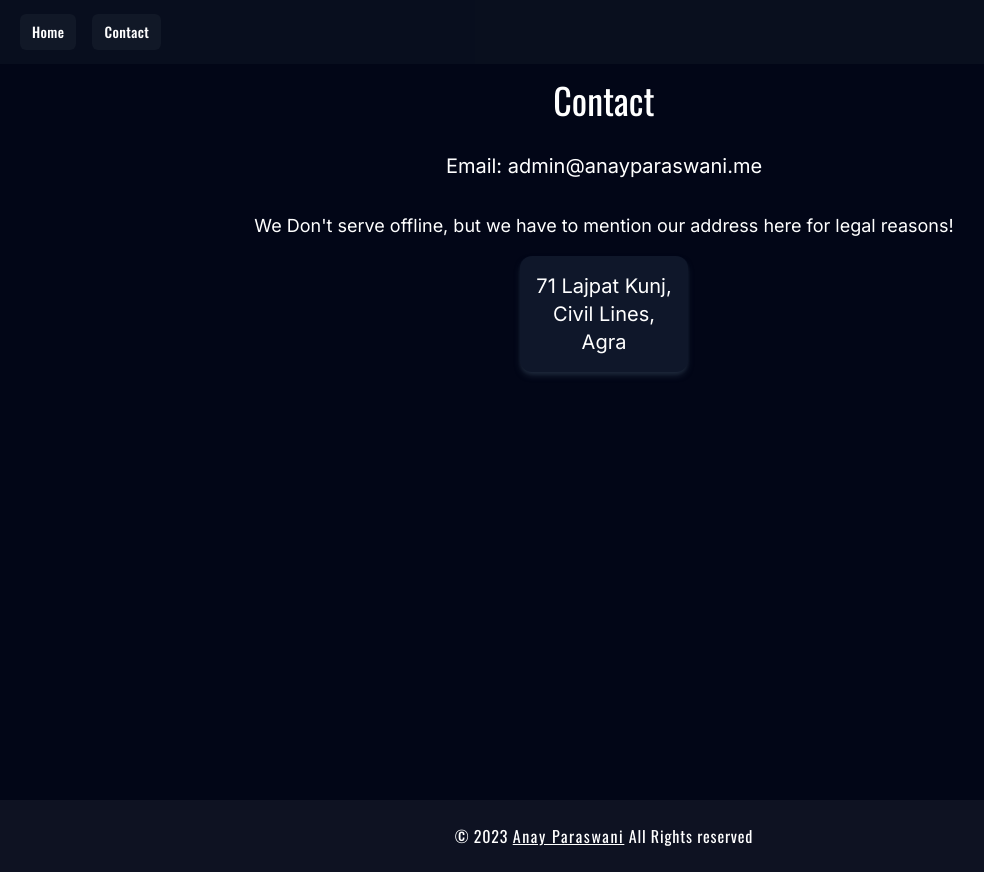
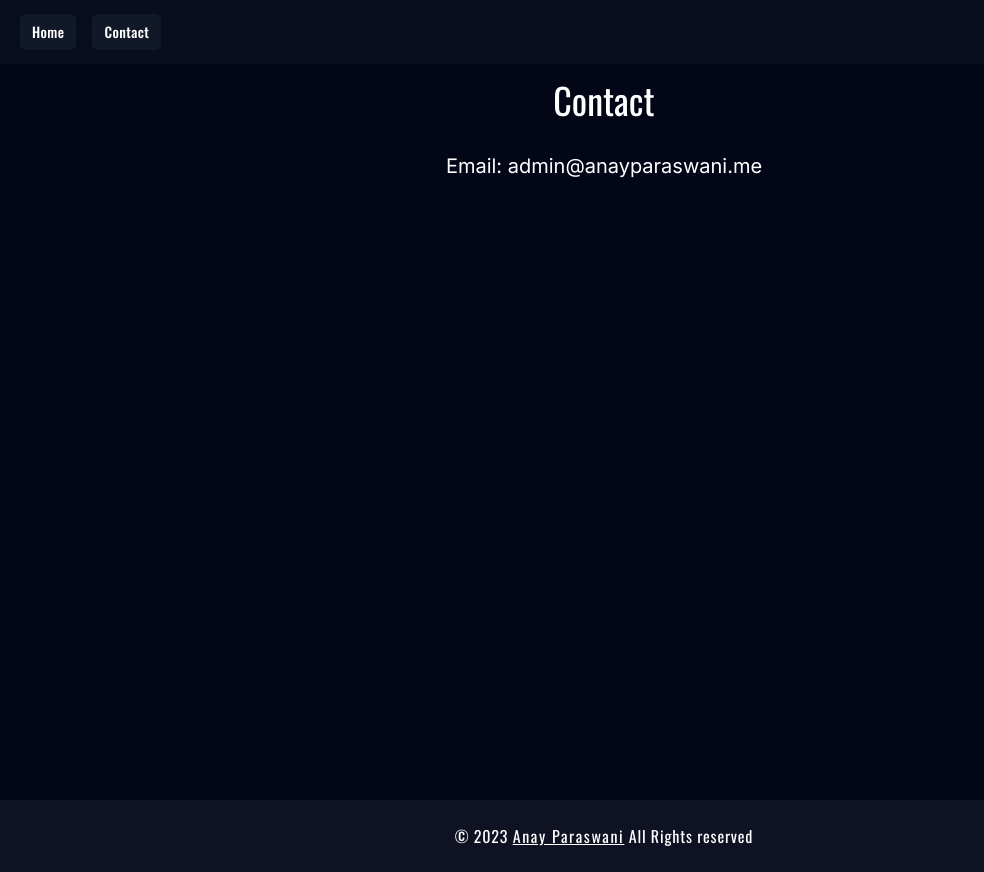
Before and after one commit to anay-208/portfolio, a Next.js app: page /contact in a window 1280 px wide. Shown: the whole page, without its empty margins (36-1020 px from the left). Built offline with nearby package versions, Linux system fonts and the light colour scheme.

Commit message:
Fix navbar

```diff
--- a/src/app/contact/page.tsx
+++ b/src/app/contact/page.tsx
@@ -5,14 +5,6 @@ export default function Page() {
 
         <div className="flex flex-col justify-center items-center mt-8">
             <p className="text-xl">Email: admin@anayparaswani.me </p>
-            <p className="mt-8 text-lg">We Don&apos;t serve offline, but we have to mention our address here for legal reasons!</p>
-            <div className="bg-slate-900 p-4 rounded-xl mt-4 shadow-md shadow-slate-800">
-                <p className="text-xl text-center">
-                    71 Lajpat Kunj, <br />
-                    Civil Lines, <br />
-                    Agra
-                </p>
-            </div>
             </div>
     </main>
   );
--- a/src/components/navbar.tsx
+++ b/src/components/navbar.tsx
@@ -136,14 +136,14 @@ export default function Navbar() {
       >
         <div className="space-y-1 px-2 pb-3 pt-2 ">
           {sections.map((section) => (
-            <a
-              href={`#${section.name}`}
+            <Link
+              href={`${section.uri}`}
               key={section.name}
               className="block rounded-md bg-gray-900 px-3 py-2 text-base font-medium text-white"
               aria-current="page"
             >
               {section.name.charAt(0).toUpperCase() + section.name.slice(1)}
-            </a>
+            </Link>
           ))}
         </div>
       </div>
```
